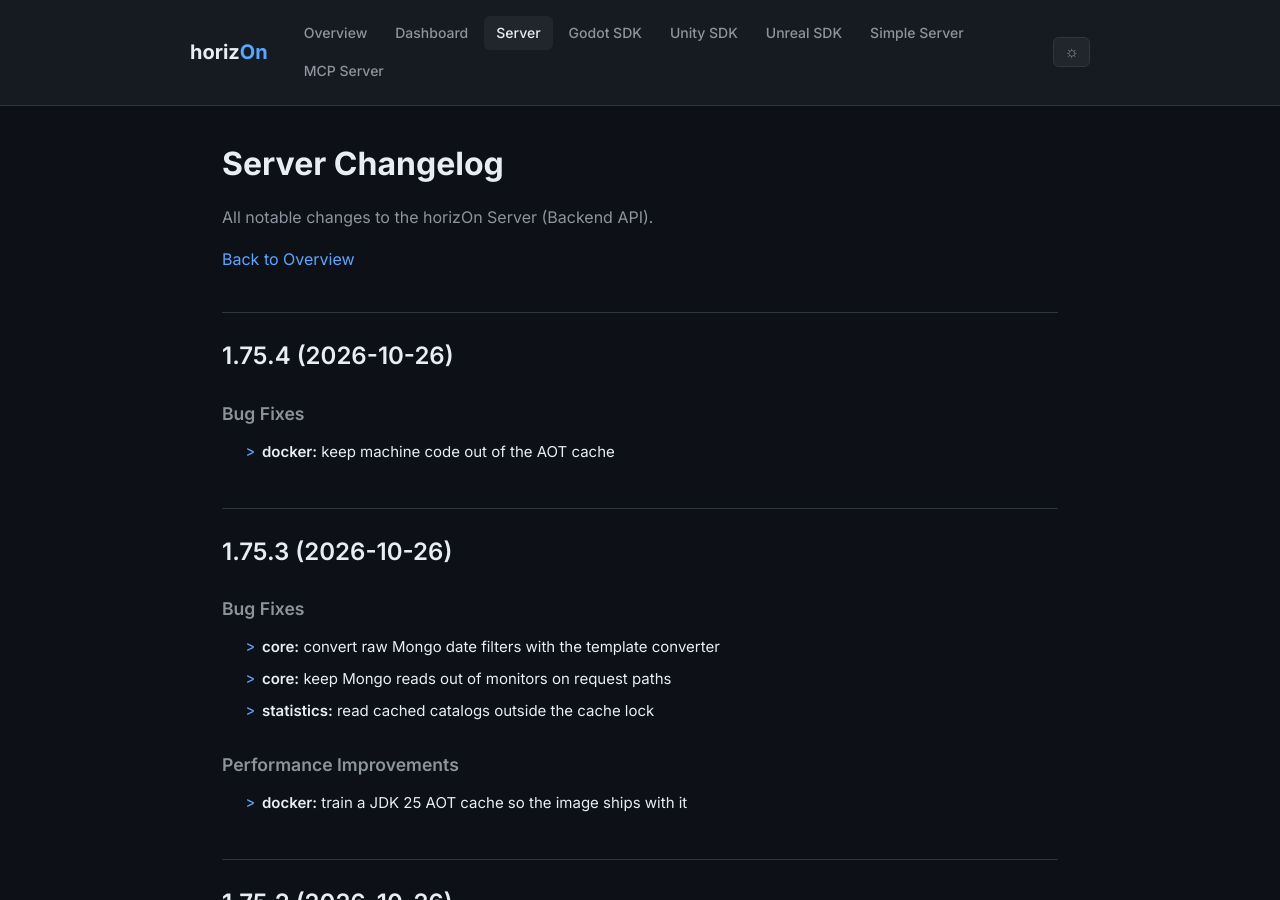
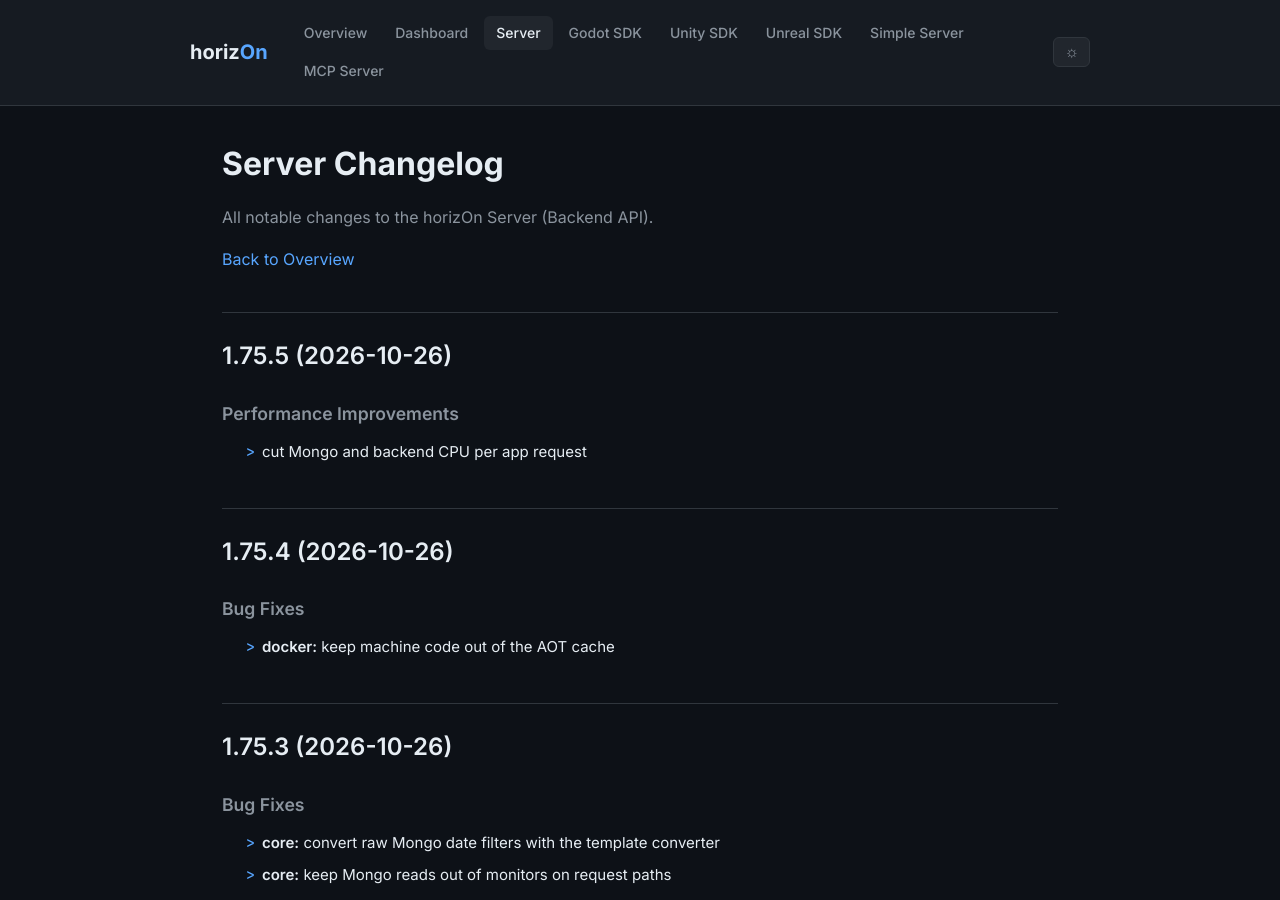
Before and after one commit to ProjectMakersDE/horizOn-Changelog, a Jekyll site: the page built from server-changelog.md, in a window 1280 px wide and 900 px high. Built offline with Jekyll 4.4.1, drawn with Linux system fonts in a browser that asks for light colours.

Commit message:
chore: reconcile changelogs

```diff
--- a/server-changelog.md
+++ b/server-changelog.md
@@ -8,6 +8,13 @@ title: Server Changelog
 All notable changes to the horizOn Server (Backend API).
 
 [Back to Overview](.)
+
+## 1.75.5 (2026-10-26)
+
+
+### Performance Improvements
+
+* cut Mongo and backend CPU per app request
 
 ## 1.75.4 (2026-10-26)
 
```
Also changed, not shown: index.md (+1 -1 lines).
